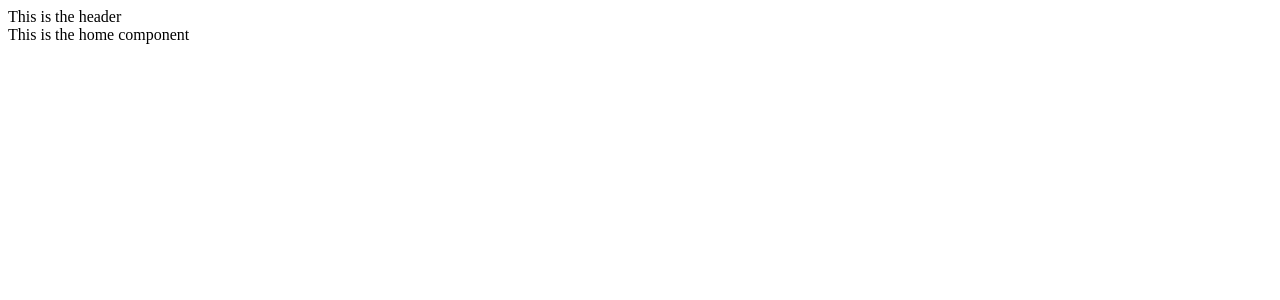
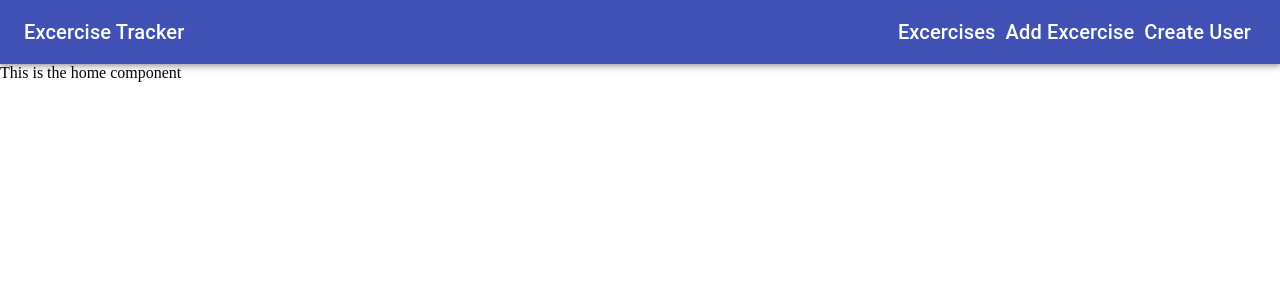
Before and after one commit to dufferbrady/excercises-tracker-mern, a React (Create React App) app: page / in a window 1280 px wide. Shown: the top 300 px of the page. Built offline with nearby package versions, Linux system fonts and the light colour scheme.

Commit message:
styled the links in the header

```diff
--- /dev/null
+++ b/src/App.css
@@ -0,0 +1,3 @@
+body {
+    margin: 0
+}
--- a/src/App.js
+++ b/src/App.js
@@ -2,8 +2,9 @@ import React from 'react';
 import { Route, Switch } from 'react-router-dom';
 
 import Home from './Components/Home/Home';
+import Layout from './HOC/Layout/Layout';
 
-import Layout from './HOC/Layout/Layout';
+import './App.css'
 
 function App() {
   return (
--- a/src/Components/Header/Header.js
+++ b/src/Components/Header/Header.js
@@ -1,14 +1,77 @@
 import React from 'react';
-// import { Link } from 'react-router-dom'
+import { Link } from 'react-router-dom';
 
-// import AppBar from '@material-ui/core/AppBar';
-// import Toolbar from '@material-ui/core/Toolbar';
-// import Button from '@material-ui/core/Button'
+import { makeStyles } from '@material-ui/core/styles';
+import AppBar from '@material-ui/core/AppBar';
+import Toolbar from '@material-ui/core/Toolbar';
+import Typography from '@material-ui/core/Typography';
+import Button from '@material-ui/core/Button';
+import IconButton from '@material-ui/core/IconButton';
+
+const useStyles = makeStyles((theme) => ({
+    root: {
+        flexGrow: 1,
+    },
+    menuButton: {
+        marginRight: '100px',
+    },
+    title: {
+        display: 'flex',
+        flexGrow: 1,
+        justifyContent: 'flex-end'
+    },
+    block: {
+        margin: '0 5px'
+    },
+    link: {
+        color: 'white'
+    }
+}));
+
 
 const Header = () => {
+    const classes = useStyles();
+
     return (
-        <div>
-
+        <div className={classes.root}>
+            <AppBar position="static">
+                <Toolbar>
+                    <Typography variant="h6" className={classes.menuButton}>
+                        <Link
+                            style={{
+                                color: 'white',
+                                textDecoration: 'none'
+                            }}
+                            to='/'>Excercise Tracker</Link>
+                    </Typography>
+                    <div className={classes.title}>
+                        <Typography className={classes.block} variant="h6">
+                            <Link
+                                style={{
+                                    color: 'white',
+                                    textDecoration: 'none'
+                                }}
+                                to='/Excercises'>Excercises</Link>
+                        </Typography>
+                        <Typography className={classes.block} variant="h6">
+                            <Link
+                                style={{
+                                    color: 'white',
+                                    textDecoration: 'none'
+                                }}
+                                to='/Add-Excercises'>Add Excercise</Link>
+                        </Typography>
+                        <Typography className={classes.block} variant="h6">
+                            <Link
+                                style={{
+                                    color: 'white',
+                                    textDecoration: 'none'
+                                }}
+                                to='/Create-User'>Create User</Link>
+                        </Typography>
+                    </div>
+                </Toolbar>
+            </AppBar>
         </div>
     );
 };
--- a/src/HOC/Layout/Layout.js
+++ b/src/HOC/Layout/Layout.js
@@ -6,7 +6,6 @@ const Layout = props => {
     return (
         <div>
             <Header />
-            This is the header
             { props.children }
         </div>
 
```
